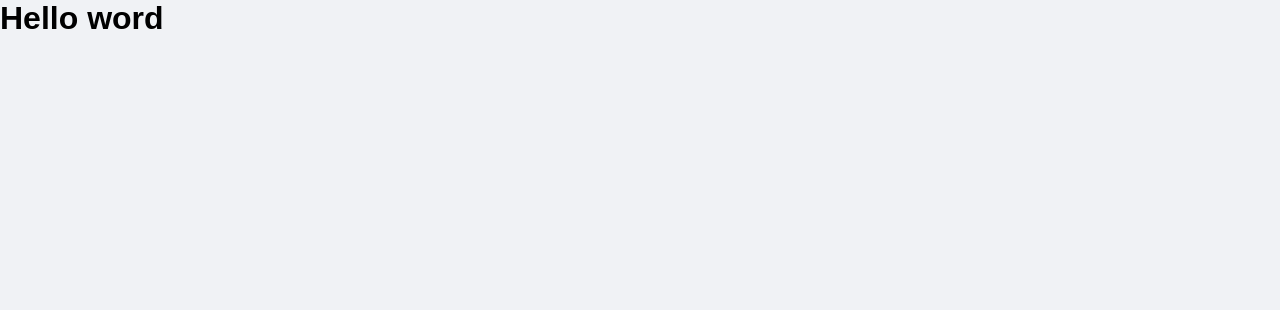
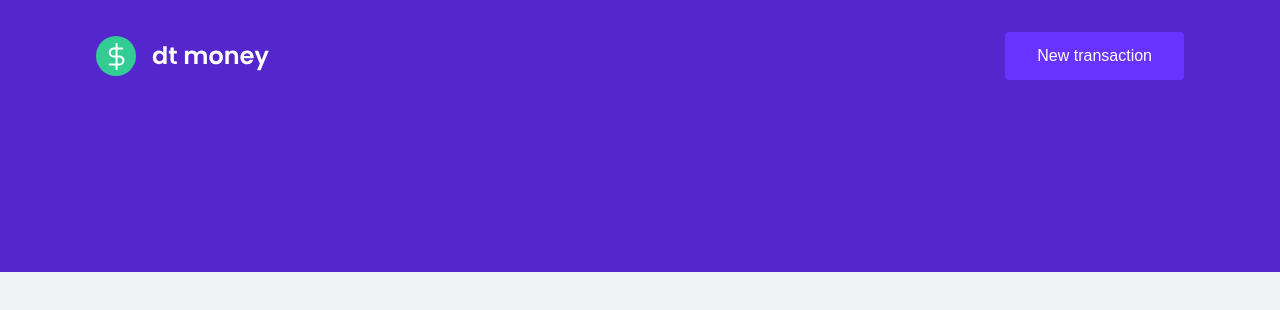
Before and after one commit to helton-quintans/aula02-trilha-reactjs, a React (Create React App) app: page / in a window 1280 px wide. Shown: the top 310 px of the page. Built offline with nearby package versions, Linux system fonts and the light colour scheme.

Commit message:
creation of component/Header folders and index.tsx and styles.ts files for the creation of the Header component that contains a logo and a [New transaction] button, the Header contains 2 containers (Container and content) the styling of both was finished.

```diff
--- a/src/App.tsx
+++ b/src/App.tsx
@@ -1,10 +1,11 @@
-import { GlobalStyle } from "./styles/global";
+import { Header } from "./components/Header"
+import { GlobalStyle } from "./styles/global"
 
 export function App() {
   return (
-    <div className="App">
-      <h1>Hello word</h1>
+    <>
+      <Header />
       <GlobalStyle />
-    </div>
+    </>
   );
 }
--- /dev/null
+++ b/src/components/Header/index.tsx
@@ -0,0 +1,15 @@
+import logoImg from '../../assets/logo.svg'
+import { Container, Content } from './styles'
+
+export function Header() {
+    return (
+        <Container>
+            <Content>
+                <img src={logoImg} alt="dt money"/>
+                <button type="button">
+                    New transaction
+                </button>
+            </Content>
+        </Container>
+    )
+}
--- /dev/null
+++ b/src/components/Header/styles.ts
@@ -0,0 +1,31 @@
+import styled from "styled-components";
+
+export const Container = styled.header`
+  background: var(--blue);
+`;
+
+export const Content = styled.div`
+  max-width: 1120px;
+  margin: 0 auto;
+
+  padding: 2rem 1rem 12rem;
+  display: flex;
+  align-items: center;
+  justify-content: space-between;
+
+  button {
+    font-size: 1rem;
+    color: #fff;
+    background: var(--blue-ligth);
+    border: 0;
+    padding: 0 2rem;
+    border-radius: 0.25rem;
+    height: 3rem;
+
+    transition: filter 0.2s;
+
+    &:hover {
+      filter: brightness(0.9);
+    }
+  }
+`;
```
